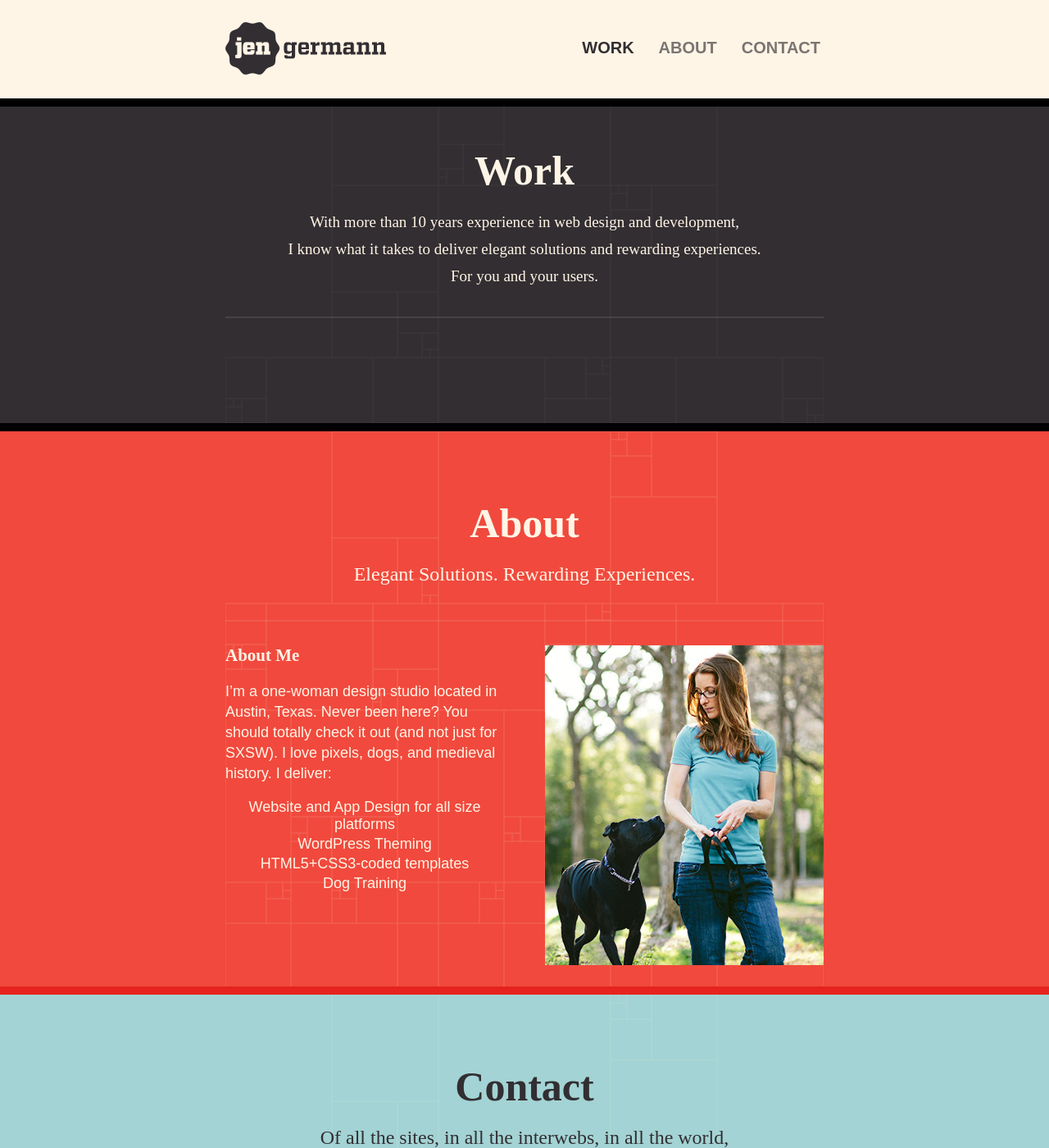
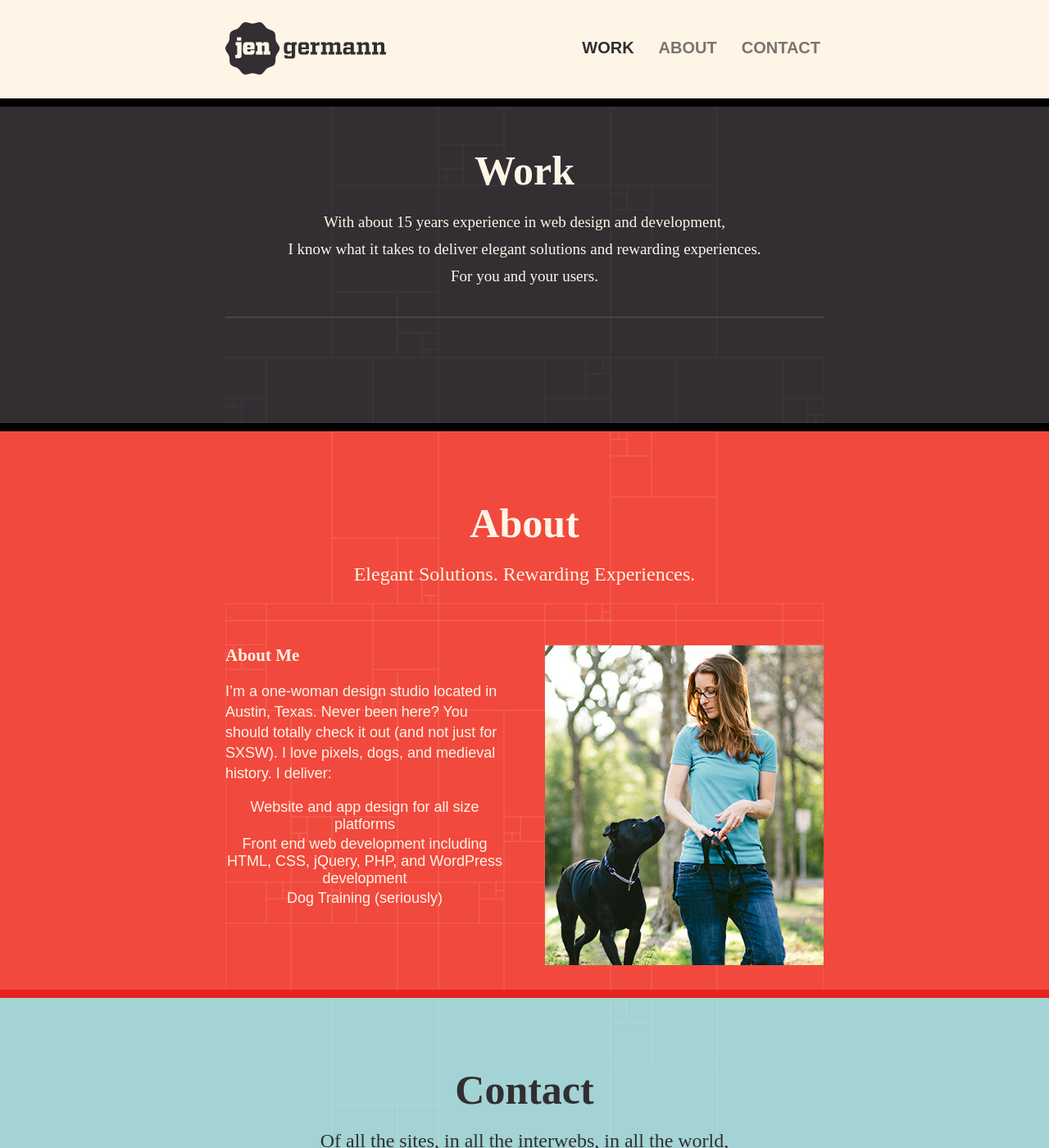
Before and after one commit to germanny/jendoesthings.com, a Jekyll site: the page built from _collections/_pages/index.html, in a window 1280 px wide and 1400 px high, scrolled down 635 px. Shown: the whole window at 82% size. Built offline with Jekyll 4.4.1, drawn with Linux system fonts in a browser that asks for light colours; a script that is not in the unit is left out.

Commit message:
text updates

```diff
--- a/_collections/_pages/index.html
+++ b/_collections/_pages/index.html
@@ -29,7 +29,7 @@ date:   2018-03-07 15:27:54 -0600
   <div class="container">
     <header class="section-header">
       <h2 class="section-title">Work</h2>
-      <h3>With more than 10 years experience in web design and development,<br>I know what it takes to deliver elegant solutions and rewarding experiences.<br>For you and your users.</h3>
+      <h3>With about 15 years experience in web design and development,<br>I know what it takes to deliver elegant solutions and rewarding experiences.<br>For you and your users.</h3>
     </header>
     <article>
       <ul id="projects">
@@ -51,10 +51,9 @@ date:   2018-03-07 15:27:54 -0600
           <p>I’m a one-woman design studio located in Austin, Texas. Never been here? You should totally check it out (and not just for SXSW). I love pixels, dogs, and medieval history. I deliver:</p>
 
           <ul>
-            <li>Website and App Design for all size platforms</li>
-            <li>WordPress Theming</li>
-            <li>HTML5+CSS3-coded templates</li>
-            <li>Dog Training</li>
+            <li>Website and app design for all size platforms</li>
+            <li>Front end web development including HTML, CSS, jQuery, PHP, and WordPress development</li>
+            <li>Dog Training (seriously)</li>
           </ul>
         </li>
 
```
